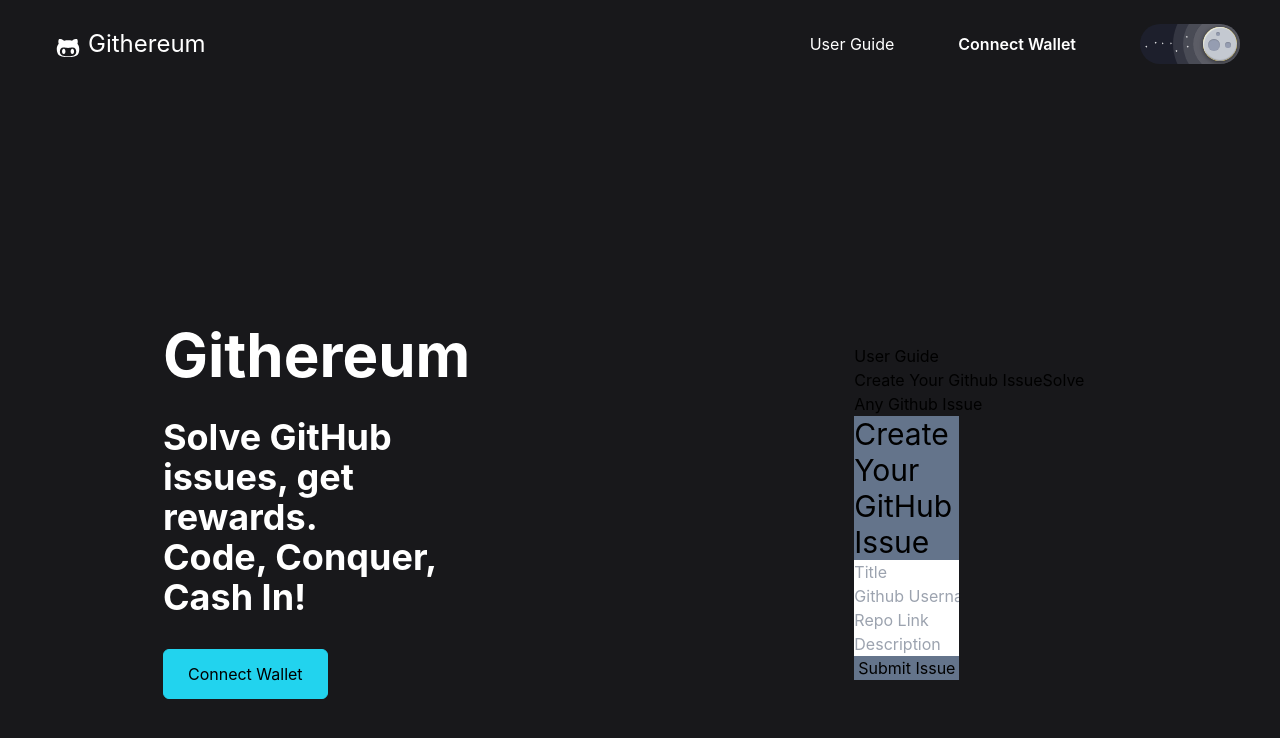
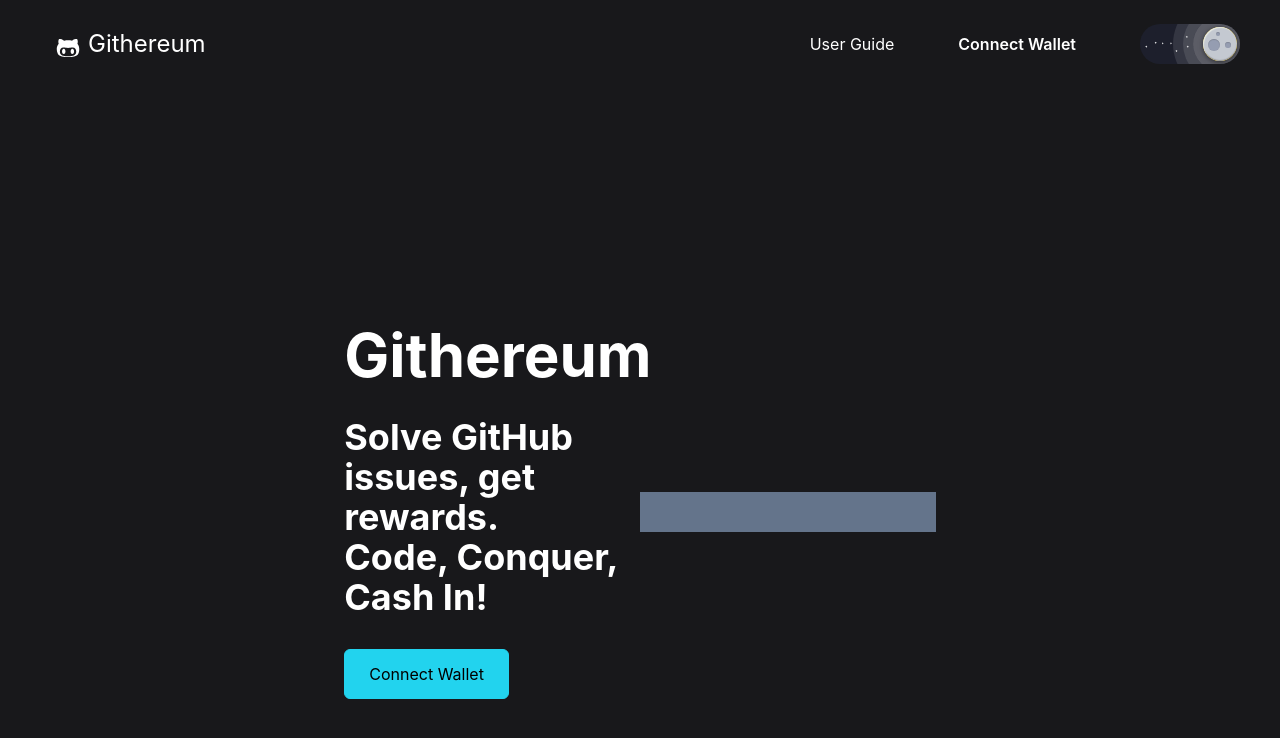
Before and after one commit to ishavishwakarma29/HACK36_7.0, a React (Create React App) app in the folder client/: page / in a window 1280 px wide. Shown: the top 738 px of the page. Built offline with nearby package versions, Linux system fonts and the light colour scheme.

Commit message:
create issue functionality

```diff
--- a/client/src/App.js
+++ b/client/src/App.js
@@ -1,14 +1,18 @@
+import React, {useState} from 'react';
 import Navbar from './pages/main/navbar.jsx';
 import Main from './pages/main/main.jsx'
 import Home from './pages/home/home.jsx'
 import './App.css';
 
 function App() {
+
+  const [isConnected, setIsConnected] = useState(false);
+
+
   return (
     <div className="flex flex-col items-center bg-zinc-900 gap-y-6">
-        <Navbar/>
-        <Main/>
-        {/* <Home/> */}
+        {isConnected ? <Home /> : <Main setIsConnected={setIsConnected} />}
+
     </div>
   );
 }
--- a/client/src/components/createissue.jsx
+++ b/client/src/components/createissue.jsx
@@ -1,12 +1,35 @@
 /* eslint-disable no-unused-vars */
-import React, { useCallback, useState } from "react";
+import React, { useCallback, useEffect, useState } from "react";
+import { contractAddress,abi } from "../utils/constants";
+import { ethers } from "ethers";
 
 function Create(){
 
-    const[title, setTitle]=useState();
-    const[gname, setGname]=useState();
-    const[repolink, setLink]=useState();
-    const[desc, setDesc]=useState();
+    const[title, setTitle]=useState("");
+    const[userName, setUserName]=useState("");
+    const[repolink, setRepoLink]=useState("");
+    const[desc, setDesc]=useState("");
+    const[ethAmount,setEthAmount]=useState();
+
+    const createContract = () => {    //creating contract
+        const provider = new ethers.providers.Web3Provider(window.ethereum);
+        const signer = provider.getSigner();
+        const Contract = new ethers.Contract(contractAddress,abi,signer);
+        return Contract;
+      };
+
+
+    async function handleSubmit(){
+        const contract=createContract();
+        const txres=await contract.addIssue(repolink,desc,title,ethAmount);
+        console.log(ethAmount);
+    }
+    useEffect(()=>{
+        if(window.ethereum)
+        {
+            const contract=createContract();
+        }
+    },[])
 
     return (
     <div className="flex flex-col w-2/5 bg-slate-500">
@@ -18,16 +41,20 @@ function Create(){
         <input
         type="text"
         placeholder="Github Username"
-        onChange={(e) => setGname(e.target.value)}></input>
+        onChange={(e) => setUserName(e.target.value)}></input>
         <input
         type="text"
         placeholder="Repo Link"
-        onChange={(e) => setLink(e.target.value)}></input>
+        onChange={(e) => setRepoLink(e.target.value)}></input>
         <input
         type="textarea"
         placeholder="Description"
         onChange={(e) => setDesc(e.target.value)}></input>
-        <button>Submit Issue</button>
+        <input
+        type="number"
+        placeholder="ETH Amount"
+        onChange={(e) => setDesc(e.target.value)}></input>
+        <button onSubmit={handleSubmit}>Submit Issue</button>
     </div>)
 }
 export default Create;
--- a/client/src/pages/home/home.jsx
+++ b/client/src/pages/home/home.jsx
@@ -1,4 +1,4 @@
-import React, { useEffect, useState } from "react";
+import React, { useEffect, useState, useContext } from "react";
 import AllCard from '../../components/all-issue-card'
 import MyCard from "../../components/my-issue-card";
 import DoneCard from "../../components/CompleteCard";
--- a/client/src/pages/main/main.jsx
+++ b/client/src/pages/main/main.jsx
@@ -1,10 +1,14 @@
-import React from "react";
+import React, { useEffect, useState, createContext, useContext } from "react";
 import Userguide from '../../components/userguide';
 import About from '../../components/aboutus';
 import { ethers } from "ethers";
 import { contractAddress, abi } from "../../utils/constants";
 
-function Main(){
+import Navbar from "./navbar";
+
+const Main = ({setIsConnected}) => {
+
+
   async function createContract(){
     if (typeof window.ethereum != "undefined") {
       try {
@@ -13,24 +17,39 @@ function Main(){
         const contract = new ethers.Contract(contractAddress, abi, signer);
         await contract.deployed();
         console.log(`Deployed contract at ${contract.address}`);
+
         return contract;
-      } catch (error) {
+      }
+      catch (error)
+      {
         return error;
       }
     } else {
       return alert("please install metamask!!");
     }
   }
-  async function handleClick(){
-    if (typeof window.ethereum != "undefined") {
-      await window.ethereum.request({ method: "eth_requestAccounts" });
-      console.log("connected");
-    } else {
-      console.log("please install metamask");
+
+
+
+
+
+  async function handleClick() {
+    try {
+      const res = await window.ethereum.request({ method: "eth_requestAccounts" });
+      console.log("Connected");
+      console.log(res);
+      if (res) {
+        setIsConnected(true);
+      }
+    } catch (error) {
+      console.error("Error connecting wallet:", error);
     }
   }
+
   return (
-    <div className="flex flex-col md:flex-row items-center justify-center md:justify-evenly h-auto md:min-h-screen my-5 md:my-0 px-5 md:px-10 bg-zinc-900">
+    <>
+    <Navbar/>
+    <div className="flex flex-row items-center justify-center md:justify-evenly h-auto md:min-h-screen my-5 md:my-0 px-5 md:px-10 bg-zinc-900">
       <div className="md:w-1/2 flex flex-col items-center md:items-start text-center md:text-left">
        <span className="text-white text-6xl font-bold mb-5 md:mb-8">Githereum</span>
         <span className="text-white text-3xl md:text-4xl font-bold mb-5 md:mb-8">
@@ -42,13 +61,15 @@ function Main(){
         </button>
 
       </div>
-      <div className="md:w-1/2 bg-slate-500">
+      <div className="w-1/2 h-10 bg-slate-500">
         {/* <Lottie options={defaultOptions} height={400} width={400} /> */}
         {/* image */}
       </div>
-      <Userguide/>
-      <About/>
+      {/* <Userguide/> */}
+      {/* <About/> */}
+
     </div>
+    </>
   );
 };
 
```
Also changed, not shown: 1 other file (tests, documents, lock files or other folders).
